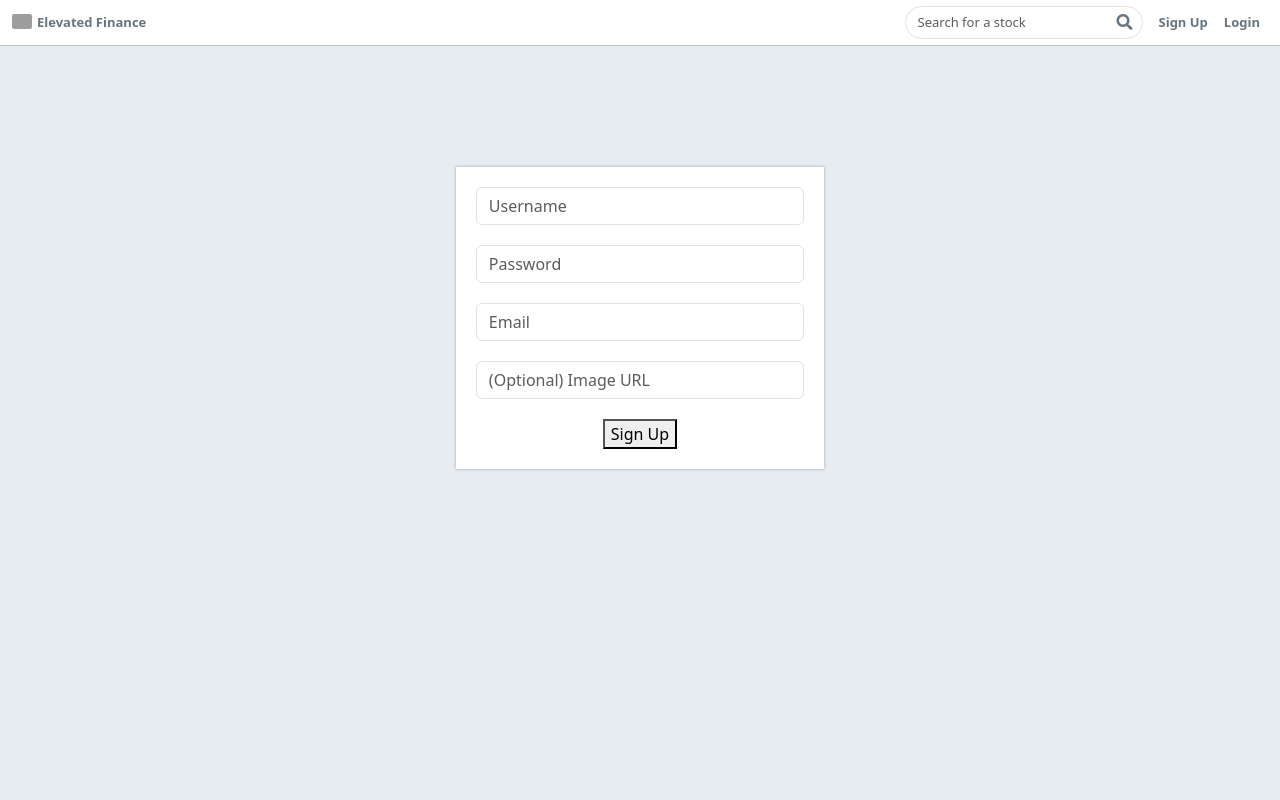
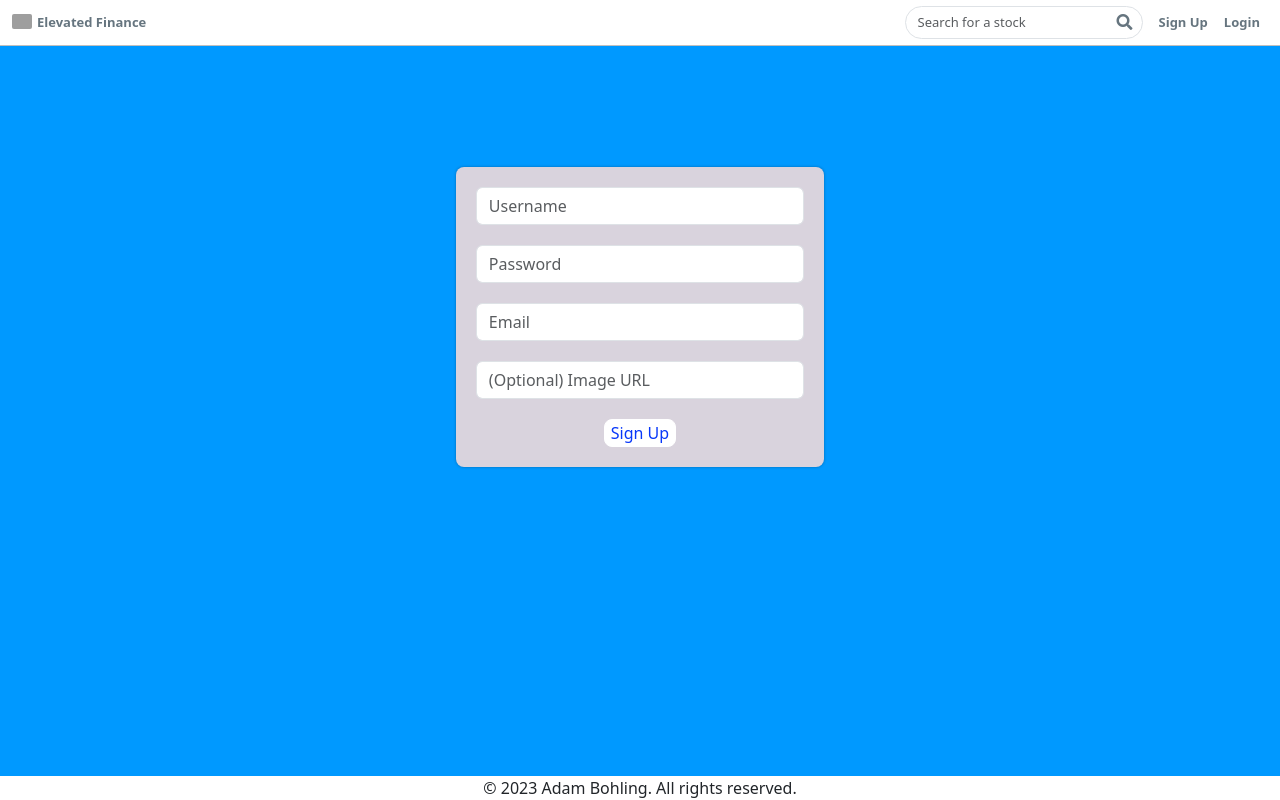
Before and after one commit to abohling/stock-picker, a Flask app: page / in a window 1280 px wide. Run offline with Flask 2, Linux system fonts and the light colour scheme; some libraries are stand-ins or nearby versions; grey boxes are pictures that could not be loaded.

Commit message:
fixed problesm with requirements.txt. Styling issues still

```diff
--- a/app.py
+++ b/app.py
@@ -1,6 +1,7 @@
 import os
 
 from flask import Flask, render_template, request, flash, redirect, session, g
+import requests
 from flask_debugtoolbar import DebugToolbarExtension
 from sqlalchemy.exc import IntegrityError
 from models import db, connect_db, User
@@ -17,7 +18,7 @@ app.config['SQLALCHEMY_DATABASE_URI'] = (
 
 app.config['SQLALCHEMY_TRACK_MODIFICATIONS'] = False
 app.config['SQLALCHEMY_ECHO'] = False
-app.config['DEBUG_TB_INTERCEPT_REDIRECTS'] = True
+app.config['DEBUG_TB_INTERCEPT_REDIRECTS'] = False
 app.config['SECRET_KEY'] = os.environ.get('SECRET_KEY', "it's a secret")
 toolbar = DebugToolbarExtension(app)
 
--- a/requirements.txt
+++ b/requirements.txt
@@ -34,14 +34,13 @@ pexpect==4.8.0
 pickleshare==0.7.5
 prompt-toolkit==3.0.31
 psycopg2==2.9.3
-psycopg2-binary==2.8.3
+# psycopg2-binary==2.8.3
 ptyprocess==0.7.0
 pure-eval==0.2.2
 pycodestyle==2.5.0
 pycparser==2.19
 Pygments==2.13.0
 python-dateutil==2.8.2
-requests==2.22.0
 simplegeneric==0.8.1
 six==1.16.0
 SQLAlchemy==1.4.42
--- a/static/style.css
+++ b/static/style.css
@@ -1,5 +1,5 @@
 body {
-    background-color: #e6ecf0;
+  background-color: #0099ff;
 }
 
 body.error-404 {
@@ -10,12 +10,17 @@ body.error-404 {
   margin-bottom: 20px;
 }
 
-.btn {
-    border-radius: 50px;
+.btn-new {
+  border-radius: 0.5rem;
+  border: 1px solid white;
+  color: #0737f9;
+  background: white;
 }
 
-.btn:hover {
+.btn-new:hover {
   cursor: pointer;
+  color: white;
+  background: #0737f9;
 }
 
 /* ======================= Nav */
@@ -27,7 +32,6 @@ body.error-404 {
   position: relative;
   z-index: 9999;
 }
-
 
 .navbar a {
   color: #66757f;
@@ -45,7 +49,7 @@ body.error-404 {
   align-items: center;
 }
 
-.navbar-brand>img {
+.navbar-brand > img {
   display: inline-block;
   margin-bottom: 2px;
   margin-right: 5px;
@@ -53,7 +57,7 @@ body.error-404 {
   border-radius: 2px;
 }
 
-.nav>li>a>img {
+.nav > li > a > img {
   width: 32px;
   border-radius: 32px;
 }
@@ -81,7 +85,7 @@ nav form.navbar-form {
   box-sizing: border-box;
 }
 
-#search.form-control+.btn {
+#search.form-control + .btn {
   position: absolute;
   right: 9px;
   top: 2px;
@@ -91,8 +95,8 @@ nav form.navbar-form {
   color: #66757f;
 }
 
-#search.form-control+.btn:active,
-#search.form-control+.btn:focus {
+#search.form-control + .btn:active,
+#search.form-control + .btn:focus {
   box-shadow: none;
 }
 
@@ -107,7 +111,6 @@ nav form.navbar-form {
    a background color.
  */
 
-
 @media (max-width: 468px) {
   nav form.navbar-form {
     display: none;
@@ -119,11 +122,8 @@ nav form.navbar-form {
   background-color: #007bff;
 }
 
-
 .heading-api-list li {
   list-style: none;
-
-
 }
 .heading-api-list {
   display: flex;
@@ -131,15 +131,12 @@ nav form.navbar-form {
   justify-content: space-around;
 }
 
-
 .heading-api-list li a {
   display: block;
   text-decoration: none;
   color: white;
   height: 42px;
   font-size: 1.5em;
-
-
 }
 
 .heading-api-list li a:hover {
@@ -147,14 +144,10 @@ nav form.navbar-form {
   color: white;
 }
 
-
-
 /*  this is the table settings in stocketails */
-
 
 .table-wrapper {
   background-color: rgb(216, 216, 216);
-
 }
 
 .row {
@@ -169,7 +162,6 @@ nav form.navbar-form {
   flex-direction: column;
   flex-basis: 100%;
   flex: 1;
-
 }
 
 .table-left tr:nth-child(even) {
@@ -180,28 +172,27 @@ nav form.navbar-form {
   background-color: #fff;
 }
 
-
 /* table for something balances */
-
 
 .apiTable {
   width: 100%;
 }
-
 
 /* sign up class form */
 
 .signupcontainer {
   width: 33%;
   box-shadow: 0 0 3px rgba(0, 0, 0, 0.3);
-    background-color: #fff;
+  background-color: rgb(217, 211, 221);
   padding: 20px;
+  border-radius: 0.5rem;
   margin: 8% auto 0;
   text-align: center;
 }
 
 .homecontainer {
   width: 100%;
+  border-radius: .5rem;
   box-shadow: 0 0 3px rgba(0, 0, 0, 0.3);
   background-color: #fff;
   padding: 20px;
@@ -217,3 +208,17 @@ nav form.navbar-form {
   padding: 20px;
   text-align: center;
 }
+
+#apiInfoConatiner {
+    background: white;
+}
+
+footer {
+    position: fixed;
+    left: 0;
+    bottom: 0;
+    width: 100%;
+    background: white;
+    color: 0737f9;
+    text-align: center;
+}
--- a/templates/base.html
+++ b/templates/base.html
@@ -54,7 +54,7 @@
             </form>
           </li>
           {% endif %} {% if not g.user %}
-          <li><a href="/signup">Sign Up</a></li>
+          <li><a href="/">Sign Up</a></li>
           <li><a href="/login">Login</a></li>
           {% else %}
           <li>
@@ -71,7 +71,7 @@
 
     <div class="container" style="margin-top: 2em">
       {% for category, message in get_flashed_messages(with_categories=True) %}
-      <div class="alert alert-{{ category }}">{{ message}}</div>
+      <div class="alert alert-{{ category }}">{{ message }}</div>
       {% endfor %}
 
       <section id="stockId" class="row"></section>
@@ -82,6 +82,15 @@
       {% block content %} {% endblock %}
     </div>
 
+    <footer>
+      <div class="footer-container">
+        <span></span>
+        <span>© 2023 Adam Bohling.</span>
+        <span>All rights reserved.</span>
+      </div>
+
+    </footer>
+
     <script src="https://unpkg.com/axios/dist/axios.min.js"></script>
     <script src="https://cdn.jsdelivr.net/npm/chart.js"></script>
     <script src="https://cdn.jsdelivr.net/npm/chartjs-adapter-date-fns/dist/chartjs-adapter-date-fns.bundle.min.js"></script>
--- a/templates/users/login.html
+++ b/templates/users/login.html
@@ -6,7 +6,7 @@
     <span class="text-danger">{{ error }}</span>
     {% endfor %} {{ field(placeholder= field.label.text, class="form-control")
     }} {% endfor %}
-    <button>Sign In</button>
+    <button class="btn-new">Sign In</button>
   </form>
 </div>
 {% endblock %}
--- a/templates/users/signup.html
+++ b/templates/users/signup.html
@@ -6,7 +6,7 @@
     <span class="text-danger">{{ error }}</span>
     {% endfor %} {{ field(placeholder= field.label.text, class="form-control")
     }} {% endfor %}
-    <button>Sign Up</button>
+    <button class="btn-new">Sign Up</button>
   </form>
 </div>
 {% endblock %}
```
Lines whose indentation alone changed are shown as unchanged.
